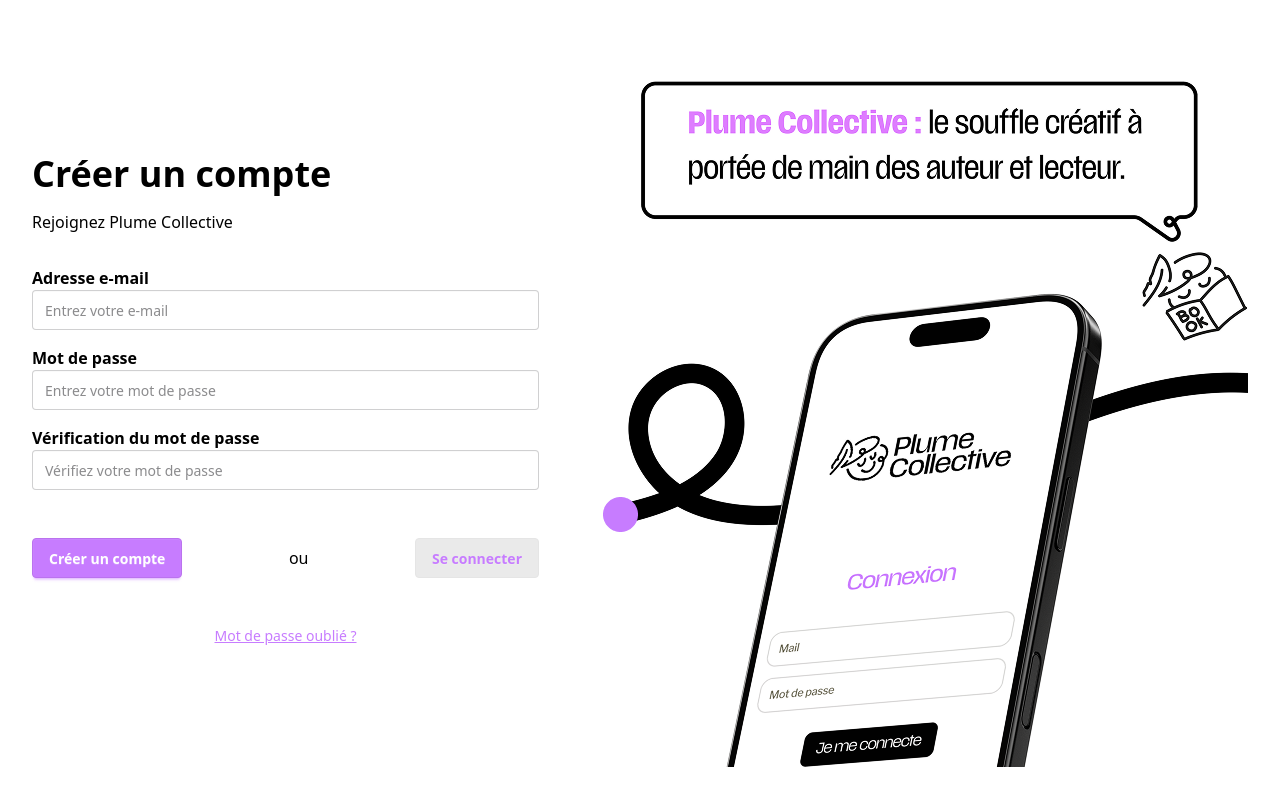
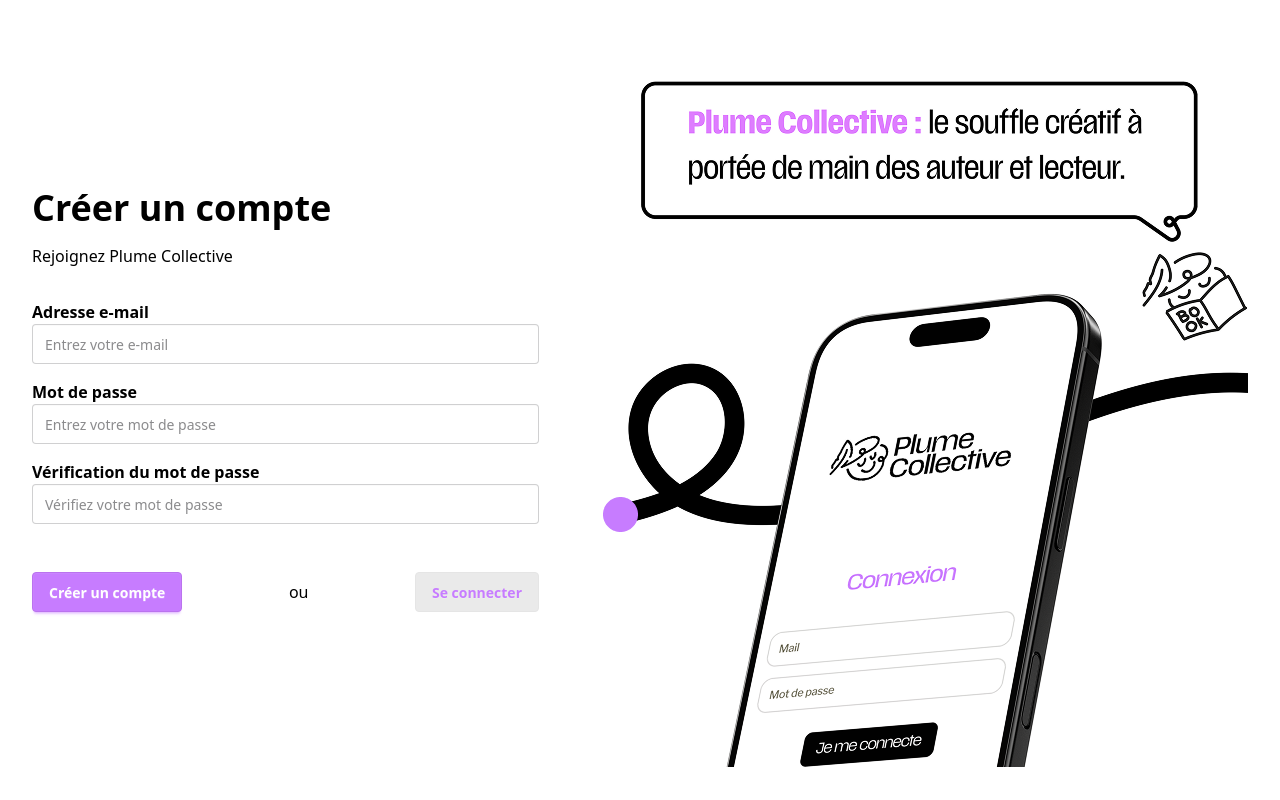
Before and after one commit to PlumeCollective/plume-collective, a Nuxt app: page /auth/signup in a window 1280 px wide. Built offline with nearby package versions, Linux system fonts and the light colour scheme; no server answers.

Commit message:
Update signup page

```diff
--- a/pages/auth/signup.vue
+++ b/pages/auth/signup.vue
@@ -86,10 +86,6 @@
             Se connecter
           </NuxtLink>
         </div>
-
-        <div class="flex justify-center mt-8 text-sm">
-          <a href="#" class="link text-primary">Mot de passe oublié ?</a>
-        </div>
       </form>
     </div>
     <NuxtImg src="ui/connection-panel.png" alt="Mockup" class="h-full" />
```
